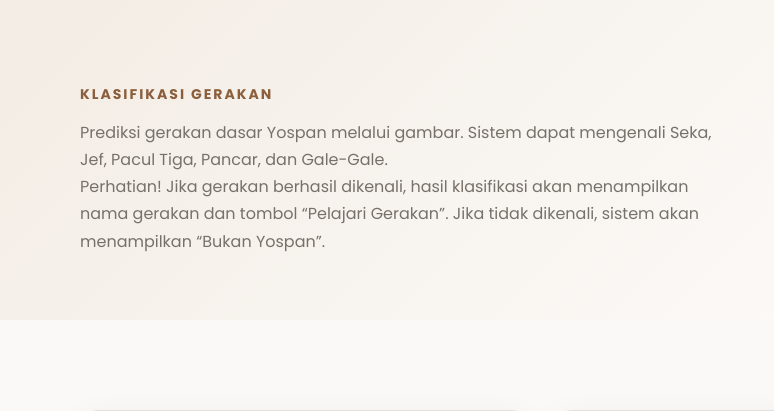
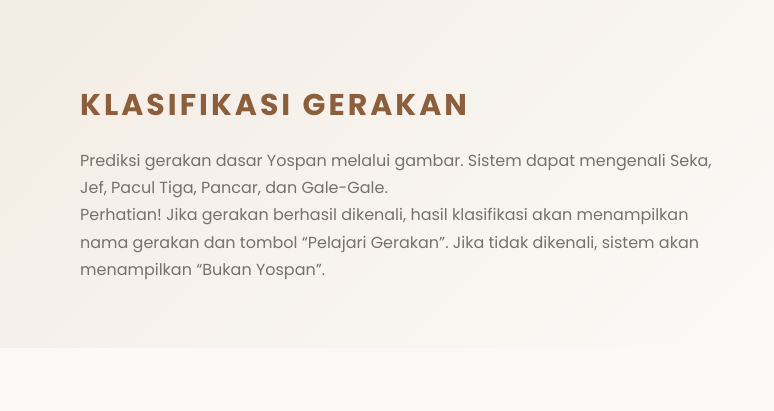
Before and after one commit to agung19xx/website-yospan, a Flask app: page /klasifikasi in a window 1280 px wide. Shown: the part 75-486 px from the top of the page, without its empty margins (0-774 px from the left). Run offline with Flask 3, Linux system fonts and the light colour scheme; parts of the project's set-up code (start-up, migrations or seed data) failed here and were passed over.

Commit message:
Perbaiki klasifikasi.html dan style.css

```diff
--- a/static/css/style.css
+++ b/static/css/style.css
@@ -97,6 +97,12 @@ input {
   color: var(--brown);
 
   margin-bottom: 12px;
+}
+
+.eyebrow.eyebrow-besar {
+  font-size: 30px;
+  letter-spacing: 3px;
+  margin-bottom: 16px;
 }
 
 /* ============================================================
--- a/templates/klasifikasi.html
+++ b/templates/klasifikasi.html
@@ -56,7 +56,7 @@
 
     <section class="page-header">
       <div class="container">
-        <span class="eyebrow"> KLASIFIKASI GERAKAN </span>
+        <span class="eyebrow eyebrow-besar"> KLASIFIKASI GERAKAN </span>
 
         <p>
           Prediksi gerakan dasar Yospan melalui gambar. Sistem dapat mengenali
```
